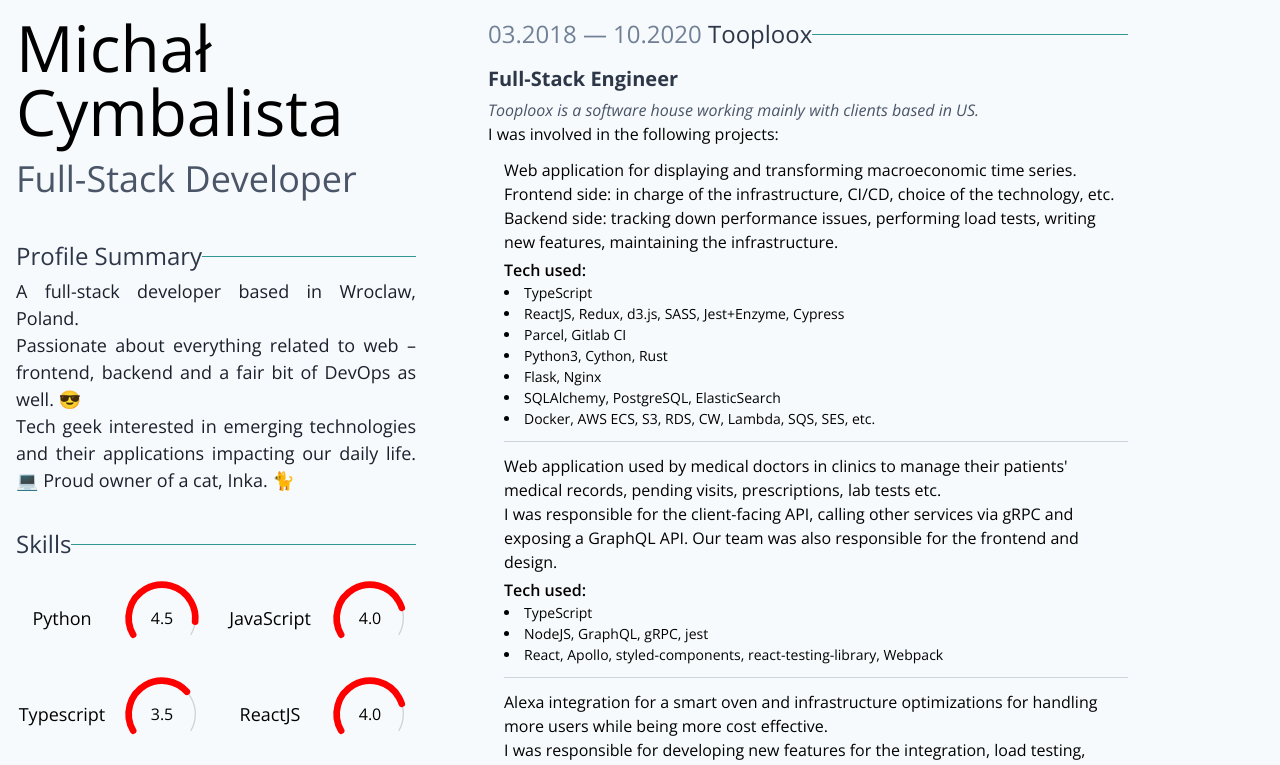
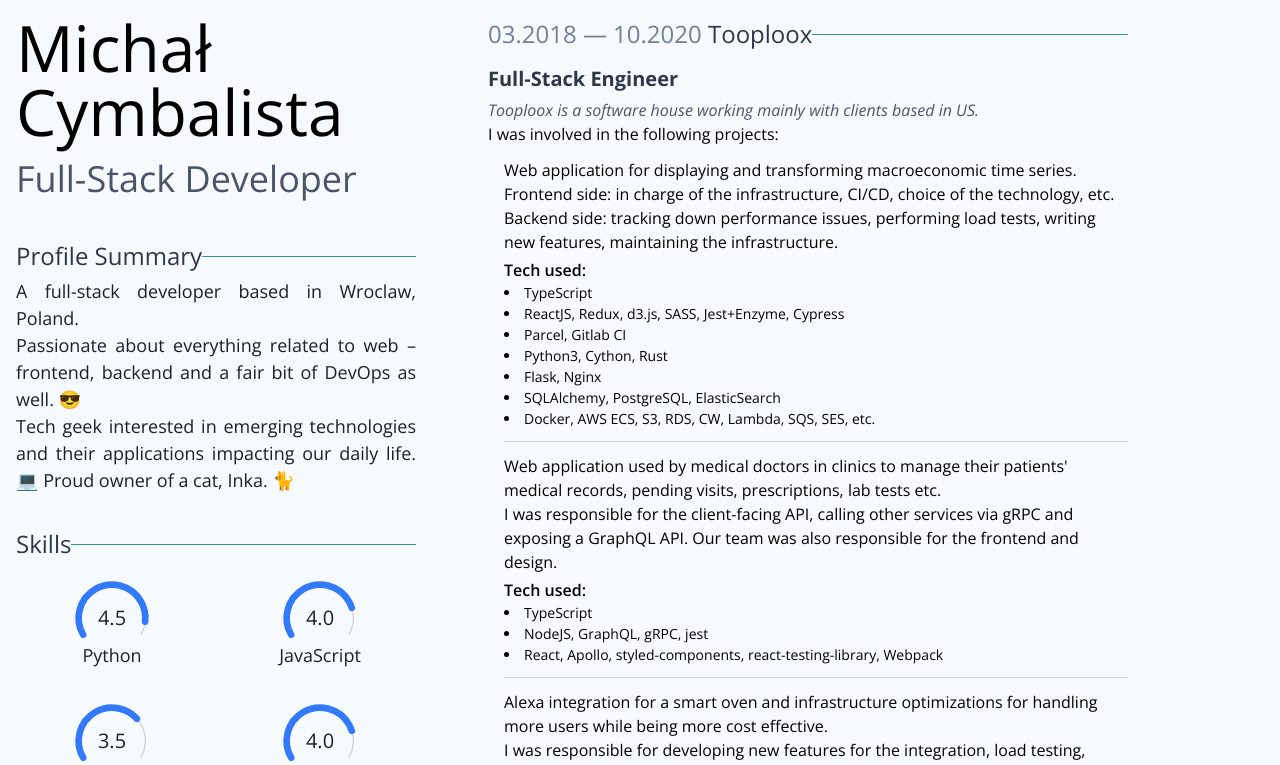
Before and after one commit to jankiel7410/CV, a Svelte app: page / in a window 1280 px wide. Shown: the top 765 px of the page. Built offline with nearby package versions, Linux system fonts and the light colour scheme.

Commit message:
revamped skill component

```diff
--- a/src/Skill.svelte
+++ b/src/Skill.svelte
@@ -3,7 +3,7 @@
     import { tweened } from 'svelte/motion'
     export let name: string
     export let level: number
-
+    export let label: string = null
     let tweenedLevel = tweened(0, {duration: 2000, easing: quadOut})
     $tweenedLevel = level
 
@@ -12,26 +12,25 @@
 </script>
 
 
-<div class='grid grid-cols-2 gap-2'>
-    <span class='m-auto text-lg m-auto'>{name}</span>
+<div class='text-gray-900'>
     <div class='relative'>
         <svg viewBox="0 0 12 12" preserveAspectRatio="xMidYMid meet">
             <circle cx="50%" cy="50%" r="5" fill="none" stroke="lightgray" stroke-width="0.2"
                 stroke-dasharray={circumference}
                 stroke-dashoffset={`${circumference * 1/3}`}/>
-            <circle cx="50%" cy="50%" r="5" fill="none" stroke="red" stroke-linecap="round"
-            stroke-dasharray={circumference}
-            stroke-dashoffset={`${circumference - ($tweenedLevel / 5 * circumference * 2/3)}`}
-            stroke-width="1"/>
+            <circle cx="50%" cy="50%" r="5" fill="none"
+                stroke="#327af9"
+                stroke-linecap="round"
+                stroke-dasharray={circumference}
+                stroke-dashoffset={`${circumference - ($tweenedLevel / 5 * circumference * 2/3)}`}
+                stroke-width="1"/>
         </svg>
-        <span class="absolute top-1/2 left-1/2">{$tweenedLevel.toFixed(1)}</span>
+        <span class="absolute top-1/2 left-1/2 text-xl font-slim">{label ?? $tweenedLevel.toFixed(1)}</span>
     </div>
+    <div class='text-lg text-center transform -translate-y-4'>{name}</div>
 </div>
 
 <style>
-    div {
-        grid-template-columns: 1fr 1fr;
-    }
     span.absolute {
         transform: translate(-50%, -50%);
     }
@@ -40,4 +39,11 @@
         max-width: 5em;
         margin: auto;
     }
+    circle {
+        background: conic-gradient(red, yellow, lime, aqua, blue, magenta, red);
+        background-repeat: no-repeat;
+        background-size: cover;
+        background-position: center center;
+        background-size: auto;
+    }
 </style>
```
